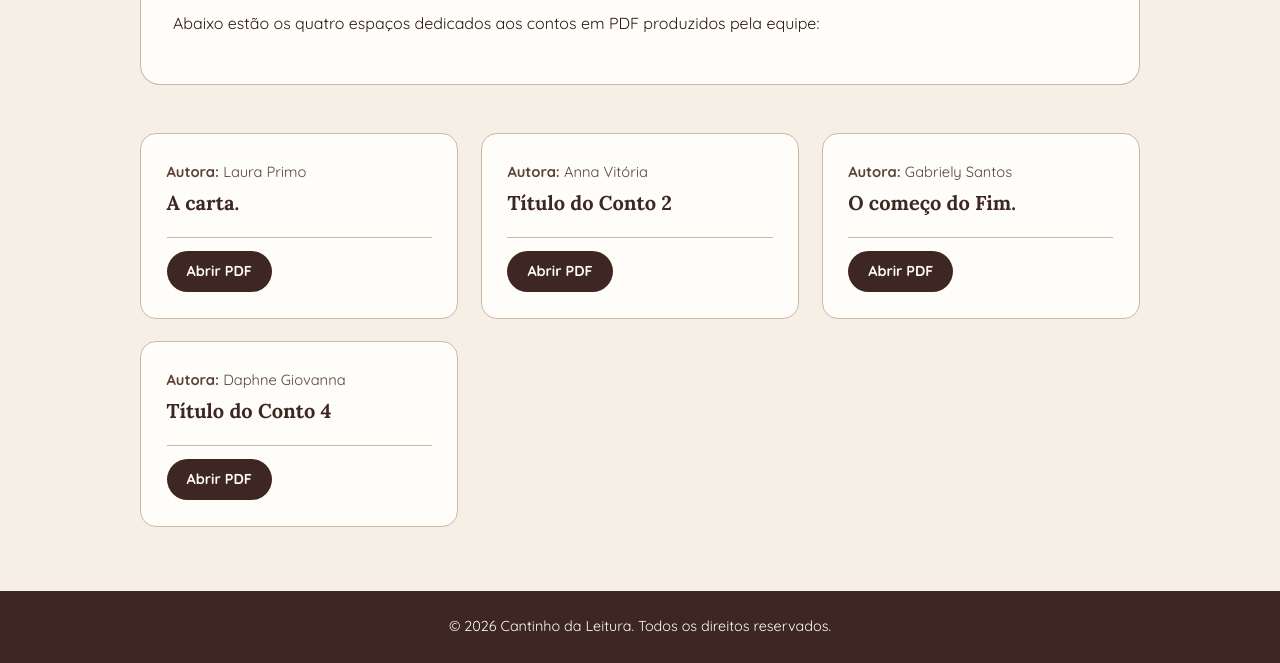
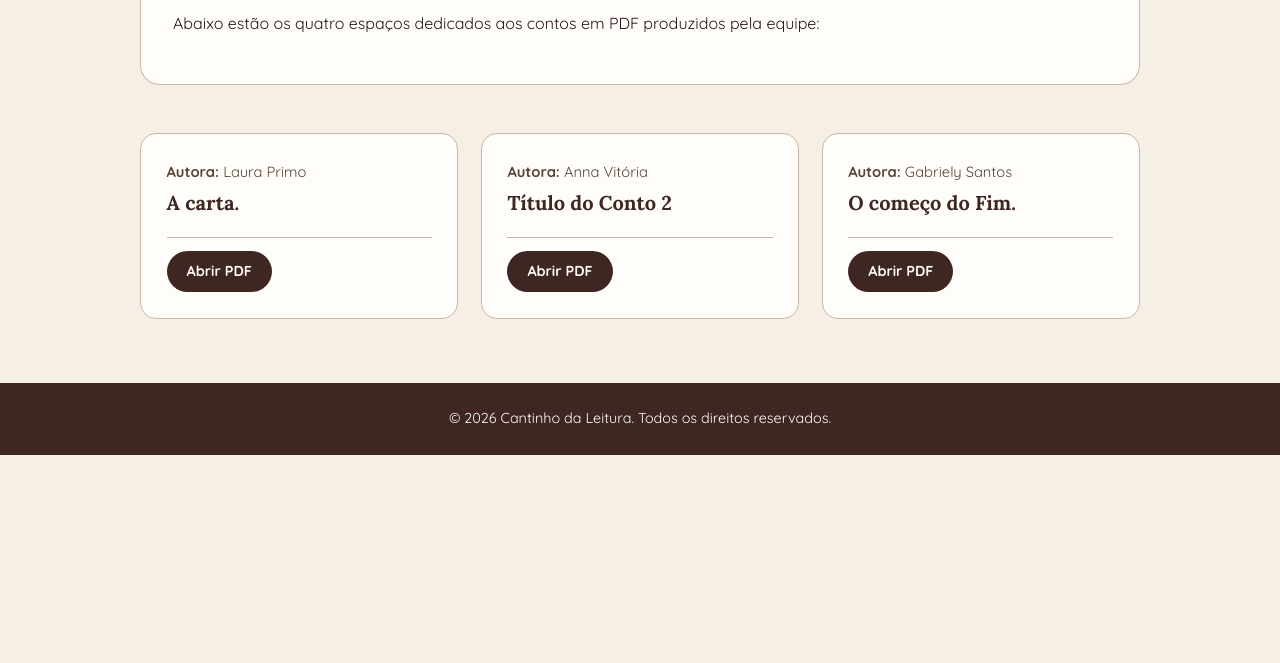
Before and after one commit to Daphh321/portugues, a plain HTML site: page contos.html in a window 1280 px wide. Shown: the part 424-1087 px from the top of the page. After the commit the page ends 879 px from the top, so only its background shows below. Drawn offline with Linux system fonts and the light colour scheme.

Commit message:
Update contos.html

```diff
--- a/contos.html
+++ b/contos.html
@@ -89,16 +89,6 @@
             </div>
           </article>
 
-          <article class="card-conto">
-            <div class="info-conto">
-              <p class="autor-conto"><strong>Autora:</strong> Daphne Giovanna </p>
-              <h3>Título do Conto 4</h3>
-            </div>
-            <div class="acoes-pdf">
-              <a href="pdfs/conto-4.pdf" target="_blank" rel="noopener noreferrer" class="botao-pdf">Abrir PDF</a>
-            </div>
-          </article>
-
         </div>
       </div>
     </section>
```
